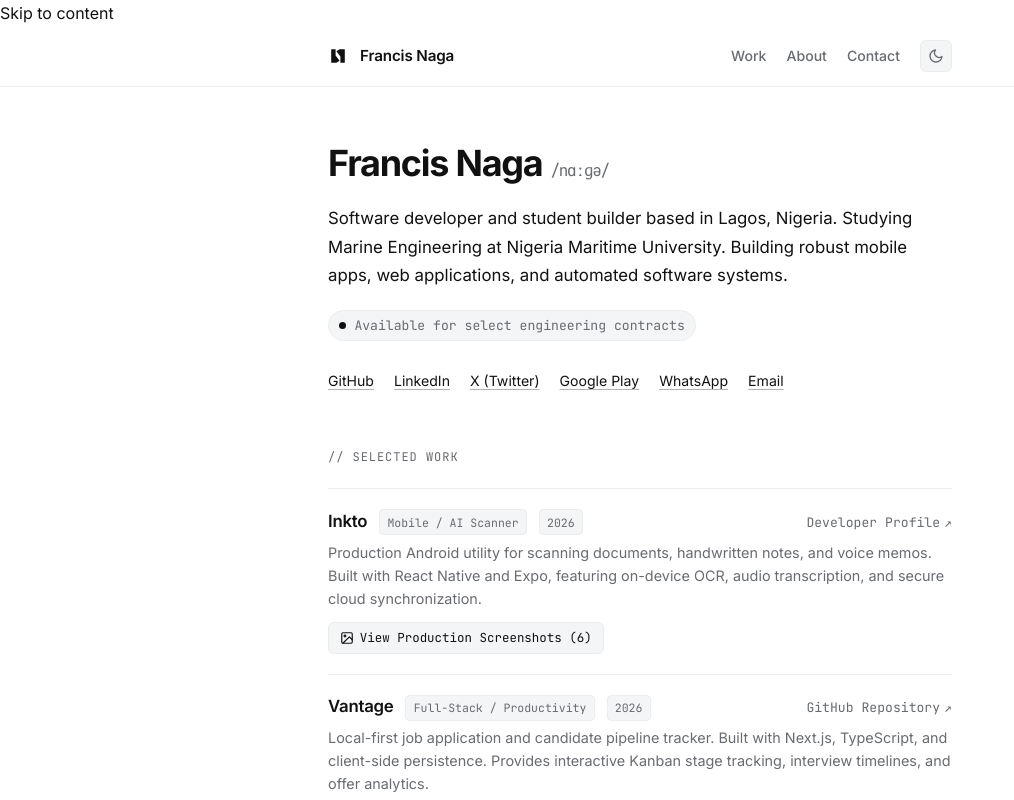
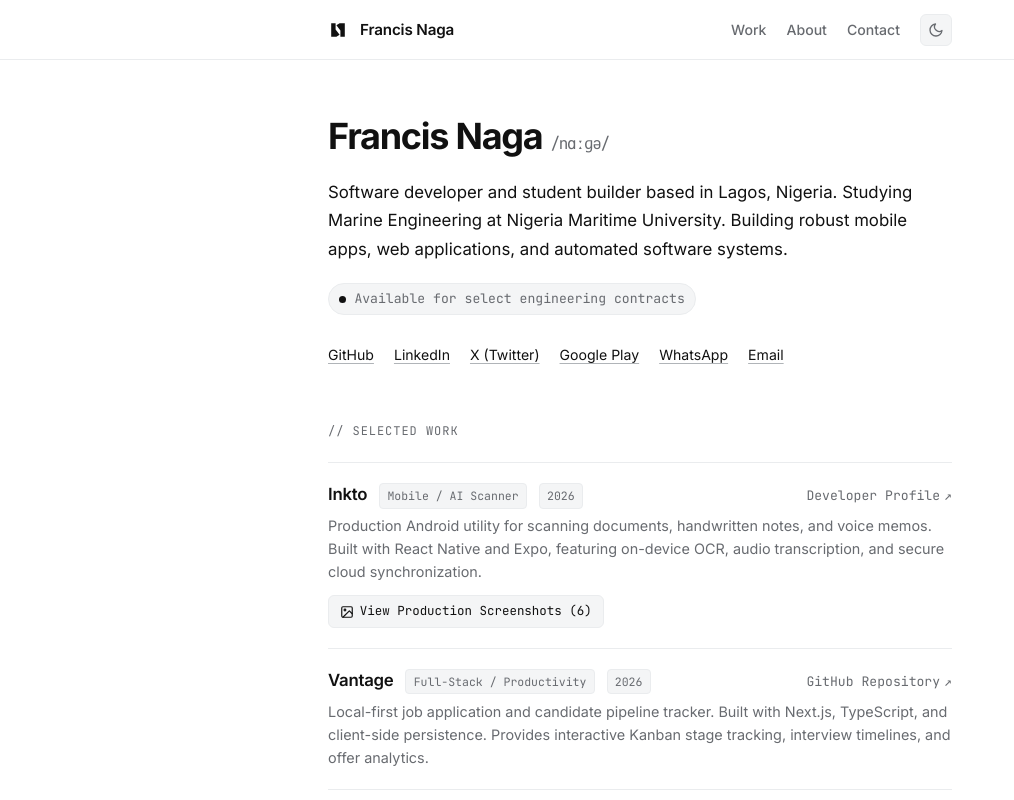
Before and after one commit to francisnaga/My-Portfolio, a React (Vite) app: page / in a window 1280 px wide. Shown: the top 800 px of the page, without its empty margins (0-1014 px from the left). Built offline with nearby package versions, Linux system fonts and the light colour scheme.

Commit message:
fix(audit): style accessible skip-link and add llms.txt for 100/100 audit scores

```diff
--- a/src/index.css
+++ b/src/index.css
@@ -45,6 +45,30 @@
 ::selection {
   background: var(--selection);
   color: var(--selection-text);
+}
+
+/* Accessibility: Skip Link */
+.skip-link {
+  position: absolute;
+  top: -100px;
+  left: 1.5rem;
+  z-index: 100;
+  padding: 0.5rem 1rem;
+  background: var(--fg);
+  color: var(--bg);
+  font-family: var(--font-mono);
+  font-size: 0.82rem;
+  font-weight: 500;
+  border-radius: var(--radius);
+  border: 1px solid var(--border);
+  transition: top var(--transition);
+  text-decoration: none;
+}
+
+.skip-link:focus {
+  top: 1rem;
+  outline: 2px solid var(--fg);
+  outline-offset: 2px;
 }
 
 html {
```
Also changed, not shown: public/llms.txt (added), 1 other file (tests, documents, lock files or other folders).
